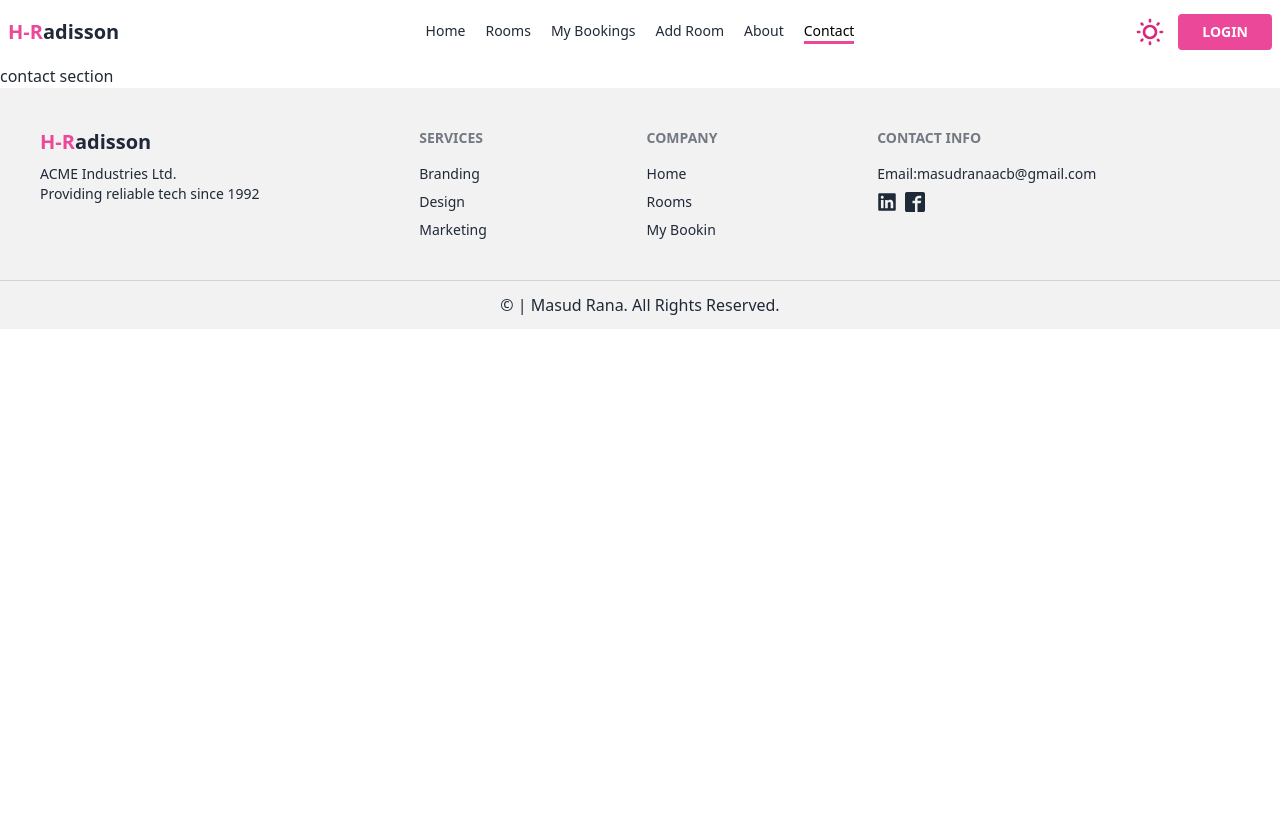
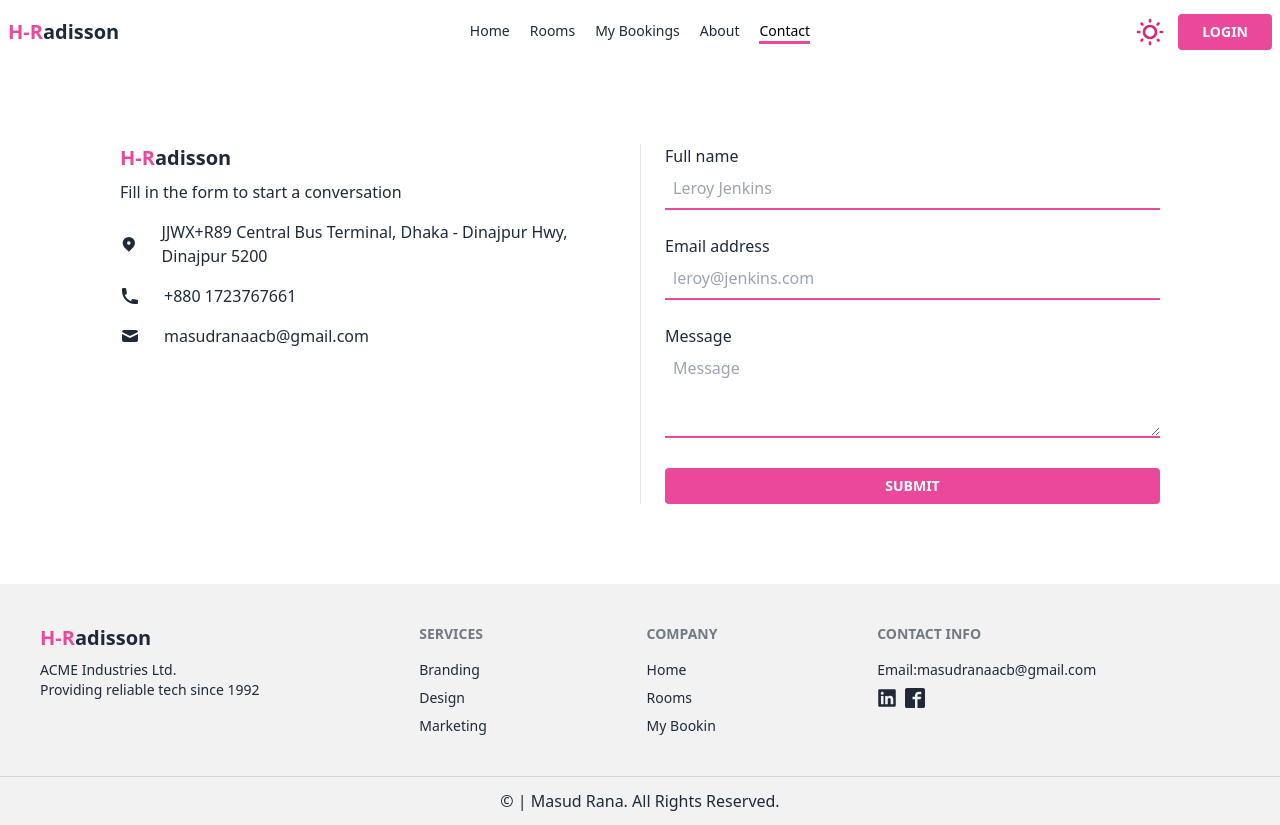
Before and after one commit to masuddrak/H-booking, a React (Vite) app: page /contact in a window 1280 px wide. Before the commit the page ends 800 px from the top, so only its background shows below. Built offline with nearby package versions, Linux system fonts and the light colour scheme; no server answers.

Commit message:
create contact page

```diff
--- a/index.html
+++ b/index.html
@@ -4,7 +4,7 @@
     <meta charset="UTF-8" />
     <link rel="icon" type="image/svg+xml" href="/src/assets/react.png" />
     <meta name="viewport" content="width=device-width, initial-scale=1.0" />
-    <title>Vite + React</title>
+    <title>H-Radisson| Hotel</title>
   </head>
   <body>
     <div id="root"></div>
--- a/src/Pages/Contact.jsx
+++ b/src/Pages/Contact.jsx
@@ -1,14 +1,58 @@
 import { Helmet } from "react-helmet";
+import { Link } from "react-router-dom";
 
 const Contact = () => {
     return (
         <div>
-             <Helmet>
+            <Helmet>
                 <title>Contact</title>
             </Helmet>
-            <h1>contact section</h1>
+            <section className="py-6 flex items-center justify-center min-h-[65vh]">
+                <div className="grid max-w-6xl grid-cols-1 px-6 mx-auto lg:px-8 md:grid-cols-2 md:divide-x">
+                    <div className="py-6 md:py-0 md:px-6">
+                    <Link className="text-xl font-extrabold"><span className="text-pink-500">H-R</span>
+                    adisson</Link>
+                        <p className="pt-2 pb-4">Fill in the form to start a conversation</p>
+                        <div className="space-y-4">
+                            <p className="flex items-center">
+                                <svg xmlns="http://www.w3.org/2000/svg" viewBox="0 0 20 20" fill="currentColor" className="w-5 h-5 mr-2 sm:mr-6">
+                                    <path fillRule="evenodd" d="M5.05 4.05a7 7 0 119.9 9.9L10 18.9l-4.95-4.95a7 7 0 010-9.9zM10 11a2 2 0 100-4 2 2 0 000 4z" clipRule="evenodd"></path>
+                                </svg>
+                                <span>JJWX+R89 Central Bus Terminal, Dhaka - Dinajpur Hwy, Dinajpur 5200</span>
+                            </p>
+                            <p className="flex items-center">
+                                <svg xmlns="http://www.w3.org/2000/svg" viewBox="0 0 20 20" fill="currentColor" className="w-5 h-5 mr-2 sm:mr-6">
+                                    <path d="M2 3a1 1 0 011-1h2.153a1 1 0 01.986.836l.74 4.435a1 1 0 01-.54 1.06l-1.548.773a11.037 11.037 0 006.105 6.105l.774-1.548a1 1 0 011.059-.54l4.435.74a1 1 0 01.836.986V17a1 1 0 01-1 1h-2C7.82 18 2 12.18 2 5V3z"></path>
+                                </svg>
+                                <span>+880 1723767661</span>
+                            </p>
+                            <p className="flex items-center">
+                                <svg xmlns="http://www.w3.org/2000/svg" viewBox="0 0 20 20" fill="currentColor" className="w-5 h-5 mr-2 sm:mr-6">
+                                    <path d="M2.003 5.884L10 9.882l7.997-3.998A2 2 0 0016 4H4a2 2 0 00-1.997 1.884z"></path>
+                                    <path d="M18 8.118l-8 4-8-4V14a2 2 0 002 2h12a2 2 0 002-2V8.118z"></path>
+                                </svg>
+                                <span>masudranaacb@gmail.com</span>
+                            </p>
+                        </div>
+                    </div>
+                    <form noValidate="" className="flex flex-col py-6 space-y-6 md:py-0 md:px-6">
+                        <label className="block">
+                            <span className="mb-1">Full name</span>
+                            <input type="text" placeholder="Leroy Jenkins" className="w-full px-2 outline-0 py-2 border-b-[2px]  border-pink-500" />
+                        </label>
+                        <label className="block">
+                            <span className="mb-1">Email address</span>
+                            <input type="email" placeholder="leroy@jenkins.com" className="w-full px-2 outline-0 py-2 border-b-[2px]  border-pink-500 " />
+                        </label>
+                        <label className="block">
+                            <span className="mb-1">Message</span>
+                            <textarea rows="3" placeholder="Message" className="w-full px-2 outline-0 py-2 border-b-[2px]  border-pink-500"></textarea>
+                        </label>
+                        <button type="button" className="bg-pink-500 w-full text-white rounded background-transparent font-bold uppercase px-6 py-2 text-sm ">Submit</button>
+                    </form>
+                </div>
+            </section>
         </div>
     );
 };
-
 export default Contact;
--- a/src/Pages/Home.jsx
+++ b/src/Pages/Home.jsx
@@ -61,7 +61,7 @@ const Home = () => {
             <div className="md:w-1/2 mx-auto flex justify-center mt-10 pt-6">
                 <div className="text-center space-y-2">
                     <h1 className="text-base-content text-xl md:text-4xl font-bold">Client Reviews</h1>
-                    <p className="text-base-content">Lorem ipsum dolor sit amet, consectetur adipisicing elit. Dicta molestiae deleniti perspiciatis totam at quos est vero, dolore vel reiciendis consequatur magni, quasi aliquam qui. Illo dolorem quia consectetur magni!</p>
+                    <p className="text-base-content">WanderLuxe Reviews is an emerging online platform dedicated to providing travelers with comprehensive and reliable hotel reviews from around the world. With a mission to empower travelers to make informed decisions and create memorable experiences.</p>
                 </div>
             </div>
             <div className="container mx-auto">
--- a/src/Pages/NotFount.jsx
+++ b/src/Pages/NotFount.jsx
@@ -1,14 +1,14 @@
-import React from 'react';
 import { Link } from 'react-router-dom';
-
+import notfountimg from "../assets/404.jpg"
 const NotFount = () => {
     return (
         <div className="flex justify-center min-h-[70vh] items-center">
         <div className="text-center">
-            <h1 className="text-7xl font-bold">OPPPS!!!</h1>
-            <h1 className="text-7xl font-bold">Page Not Found</h1>
             <div>
-                <Link to="/" className="btn bg-gray-800 text-white mt-10">Back To Home</Link>
+                <img src={notfountimg} alt="" />
+            </div>
+            <div>
+                <Link to="/" className="btn bg-pink-500 text-white mt-10">Back To Home</Link>
             </div>
         </div>
     </div>
--- a/src/components/Header.jsx
+++ b/src/components/Header.jsx
@@ -19,7 +19,7 @@ const Header = () => {
         <li><NavLink to="/">Home</NavLink></li>
         <li><NavLink to="/rooms">Rooms</NavLink></li>
         <li><NavLink to="/mybooking">My Bookings</NavLink></li>
-        <li><NavLink to="/addroom">Add Room</NavLink></li>
+        {/* <li><NavLink to="/addroom">Add Room</NavLink></li> */}
         <li><NavLink to="/about">About</NavLink></li>
         <li><NavLink to="/contact">Contact</NavLink></li>
     </>
--- a/src/components/RoomDetails.jsx
+++ b/src/components/RoomDetails.jsx
@@ -205,7 +205,9 @@ const RoomDetails = () => {
                 </div>
             </div>
             {/* reviews container */}
+
             <div className="md:w-2/5 mb-10">
+            <h2 className="my-4 font-bold text-pink-600"><span className="text-slate-700 font-semibold">Total Reviews =</span> {data.length}</h2>
                 {
                     data.map(review => <Review key={review._id} review={review}></Review>)
                 }
--- a/src/components/SectionTitle.jsx
+++ b/src/components/SectionTitle.jsx
@@ -4,7 +4,7 @@ const SectionTitle = () => {
         <div className="md:w-1/2 mx-auto flex  justify-center pt-16">
             <div className="text-center space-y-2">
                 <h1 className="text-gray-200 text-xl md:text-4xl font-bold">My Best Feature</h1>
-                <p className="text-gray-200 ">Lorem ipsum dolor sit amet, consectetur adipisicing elit. Dicta molestiae deleniti perspiciatis totam at quos est vero, dolore vel reiciendis consequatur magni, quasi aliquam qui. Illo dolorem quia consectetur magni!</p>
+                <p className="text-gray-200 ">To simplify the review process, WanderLuxe Reviews employs a user-friendly rating system that encompasses different aspects of the hotel experience, including location, cleanliness, service quality, amenities, and value for money. </p>
             </div>
         </div>
     );
```
Also changed, not shown: src/assets/404.jpg (added), 1 other file (tests, documents, lock files or other folders).
